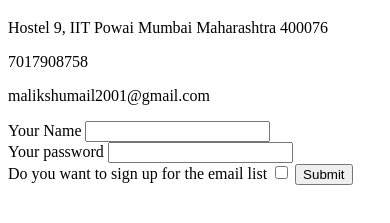
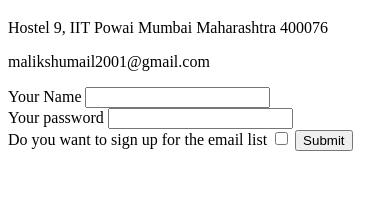
Before and after one commit to mathsguy101/portfolio, a plain HTML site: page contact-me.html in a window 390 px wide. Shown: the part 61-284 px from the top of the page. Drawn offline with Linux system fonts and the light colour scheme.

Commit message:
deleted phone number due to privacy reasons

```diff
--- a/contact-me.html
+++ b/contact-me.html
@@ -9,7 +9,6 @@
 <body>
     <h1>My contacts</h1>
     <p>Hostel 9, IIT Powai Mumbai Maharashtra 400076</p>
-    <p>7017908758</p>
     <p>malikshumail2001@gmail.com</p>
     <form action="mailto:malikshumail2001@gmail.com" method="post" enctype="text/plain">
         <label for="Name">Your Name</label>
```
